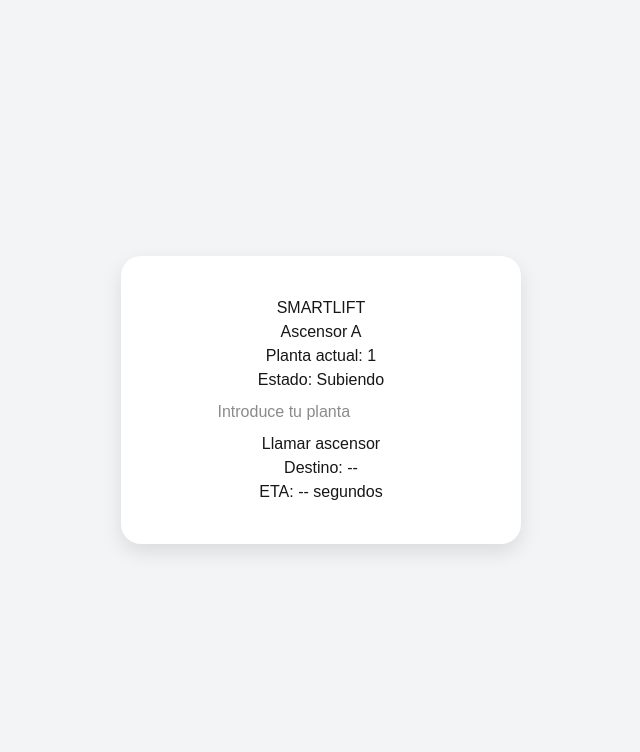
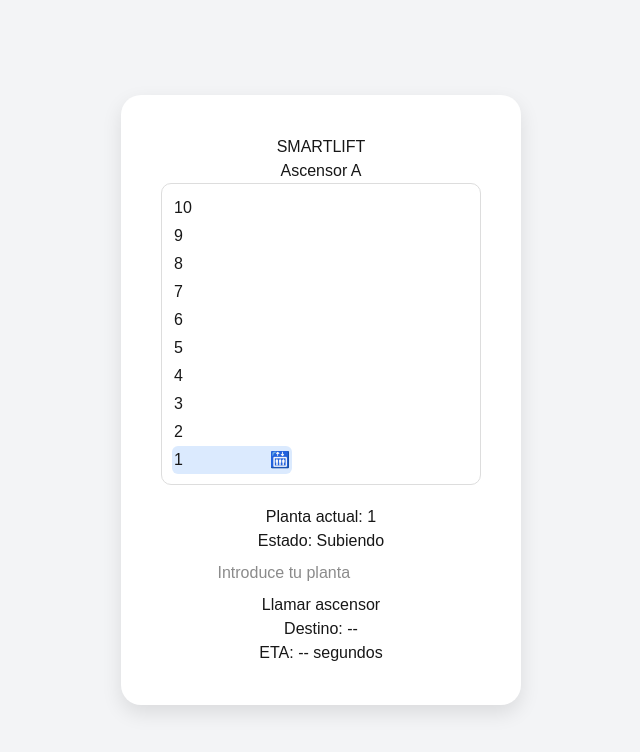
Before and after one commit to Mirene12/smartlift, a Next.js app: page / in a window 1280 px wide. Shown: the top 752 px of the page, without its empty margins (319-959 px from the left). Built offline with nearby package versions, Linux system fonts and the light colour scheme.

Commit message:
v0.5 mostrar el edificio

```diff
--- a/app/page.tsx
+++ b/app/page.tsx
@@ -43,6 +43,7 @@
   return () => clearInterval(interval);
 
 }, [targetFloor])
+const floors = [10, 9, 8, 7, 6, 5, 4, 3, 2, 1];
 
   return (
     <main
@@ -67,6 +68,37 @@
         <h1>SMARTLIFT</h1>
 
         <h2>Ascensor A</h2>
+        <div
+          style={{
+            border: "1px solid #ddd",
+            padding: "10px",
+            borderRadius: "10px",
+            marginBottom: "20px",
+          }}
+        >
+          {floors.map((buildingFloor) => (
+            <div
+              key={buildingFloor}
+              style={{
+                display: "flex",
+                justifyContent: "space-between",
+                width: "120px",
+                backgroundColor:
+                  floor === buildingFloor
+                    ? "#dbeafe"
+                    : "transparent",
+                borderRadius: "6px",
+                padding: "2px",
+              }}
+            >
+              <span>{buildingFloor}</span>
+
+              <span>
+                {floor === buildingFloor ? "🛗" : ""}
+              </span>
+            </div>
+          ))}
+        </div>
 
         <p>Planta actual: {floor}</p>
 
```
